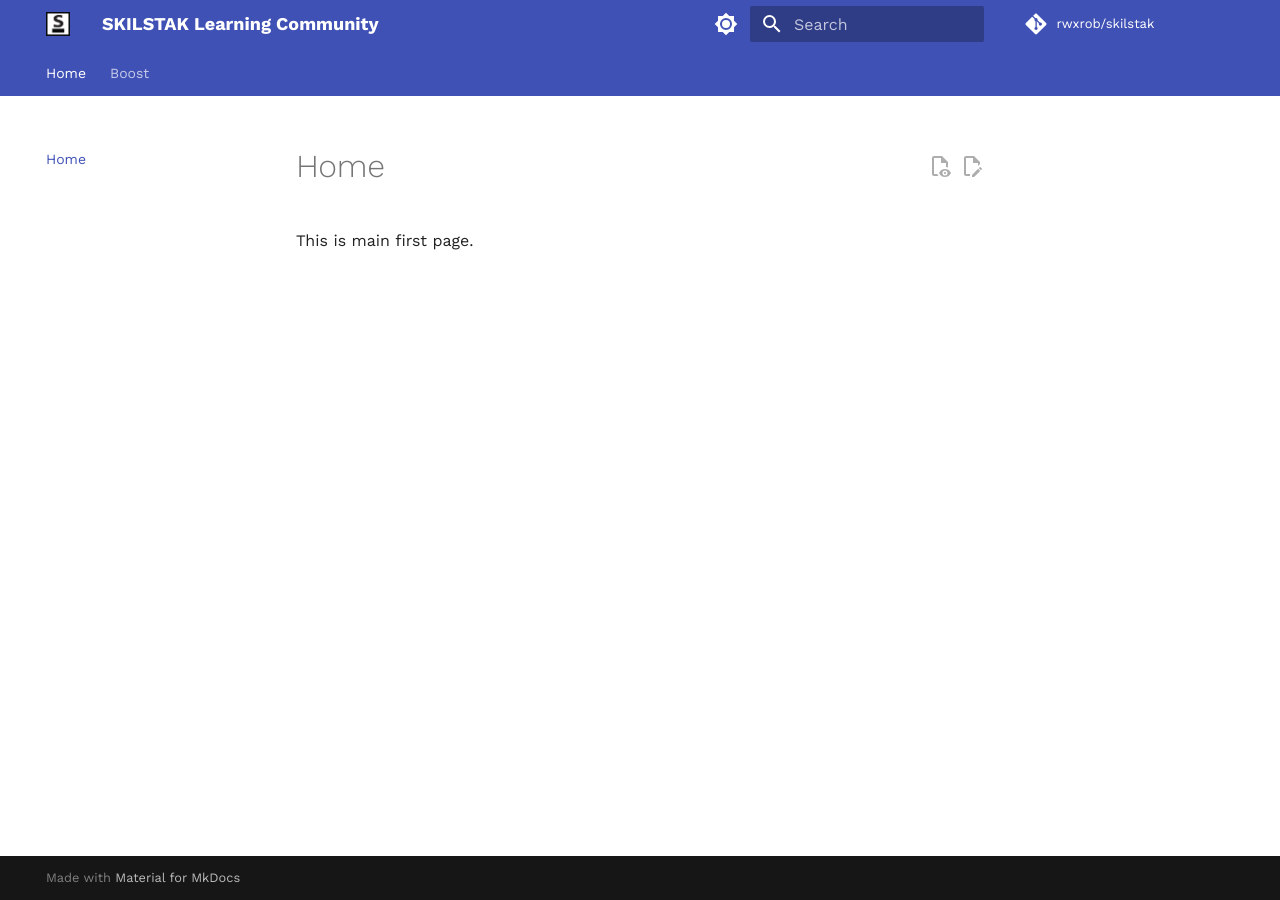
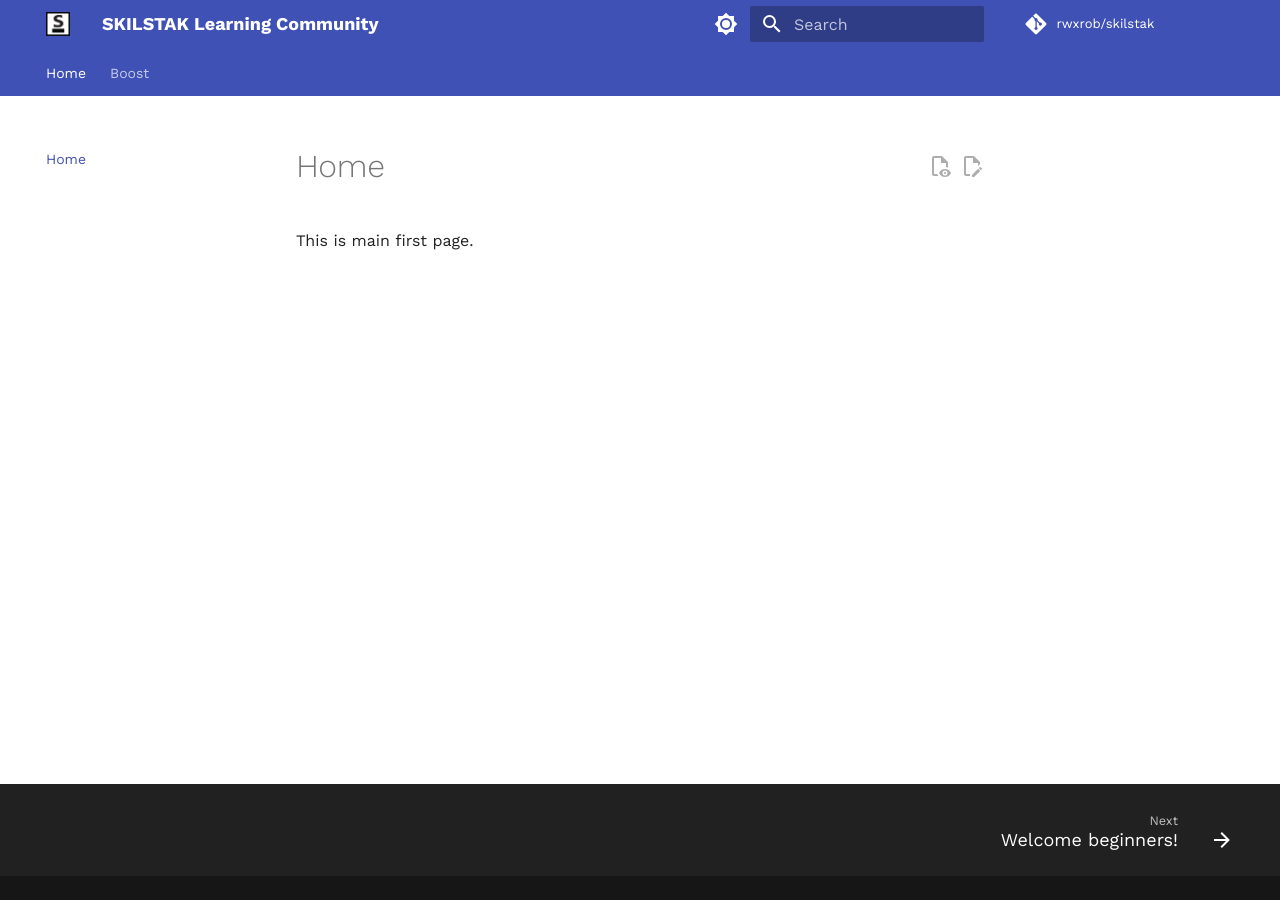
Before and after one commit to rwxrob/skilstak, an MkDocs documentation site: the page built from docs/README.md, in a window 1280 px wide. Built offline with MkDocs 1.6.1 and Material for MkDocs 9.7.7, drawn with Linux system fonts in a browser that asks for light colours; comment, search, counter and statistics services are not loaded.

```diff
--- a/mkdocs.yml
+++ b/mkdocs.yml
@@ -16,13 +16,17 @@ markdown_extensions:
   - pymdownx.superfences
 
 edit_uri: edit/main/docs/
+view_uri: edit/main/docs/
 
+extra:
+  generator: false
 
 theme:
   name: material
   logo:  assets/logo.png
   features:
     - navigation.tabs
+    - navigation.footer
     - navigation.instant
     - content.action.edit
     - content.action.view
```
